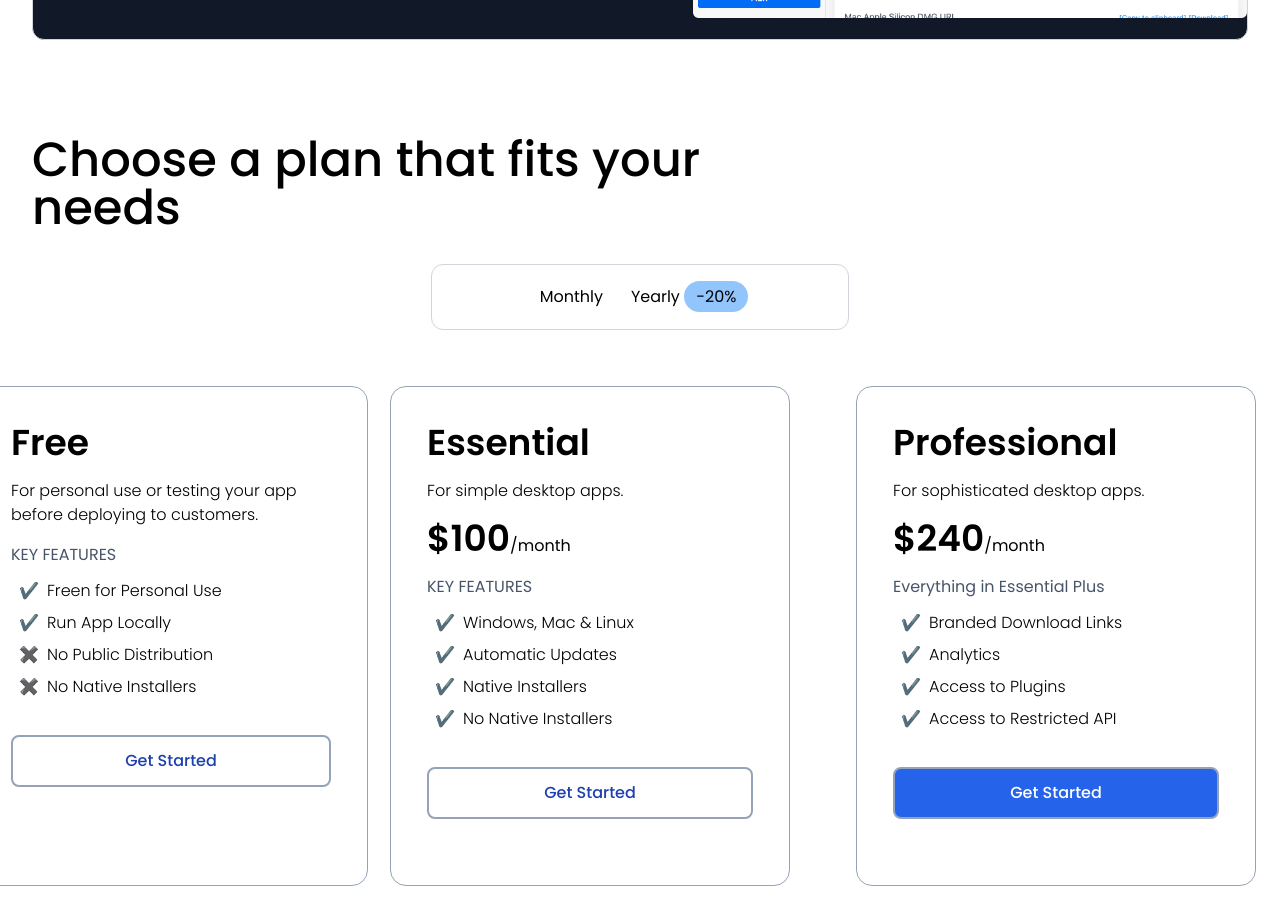
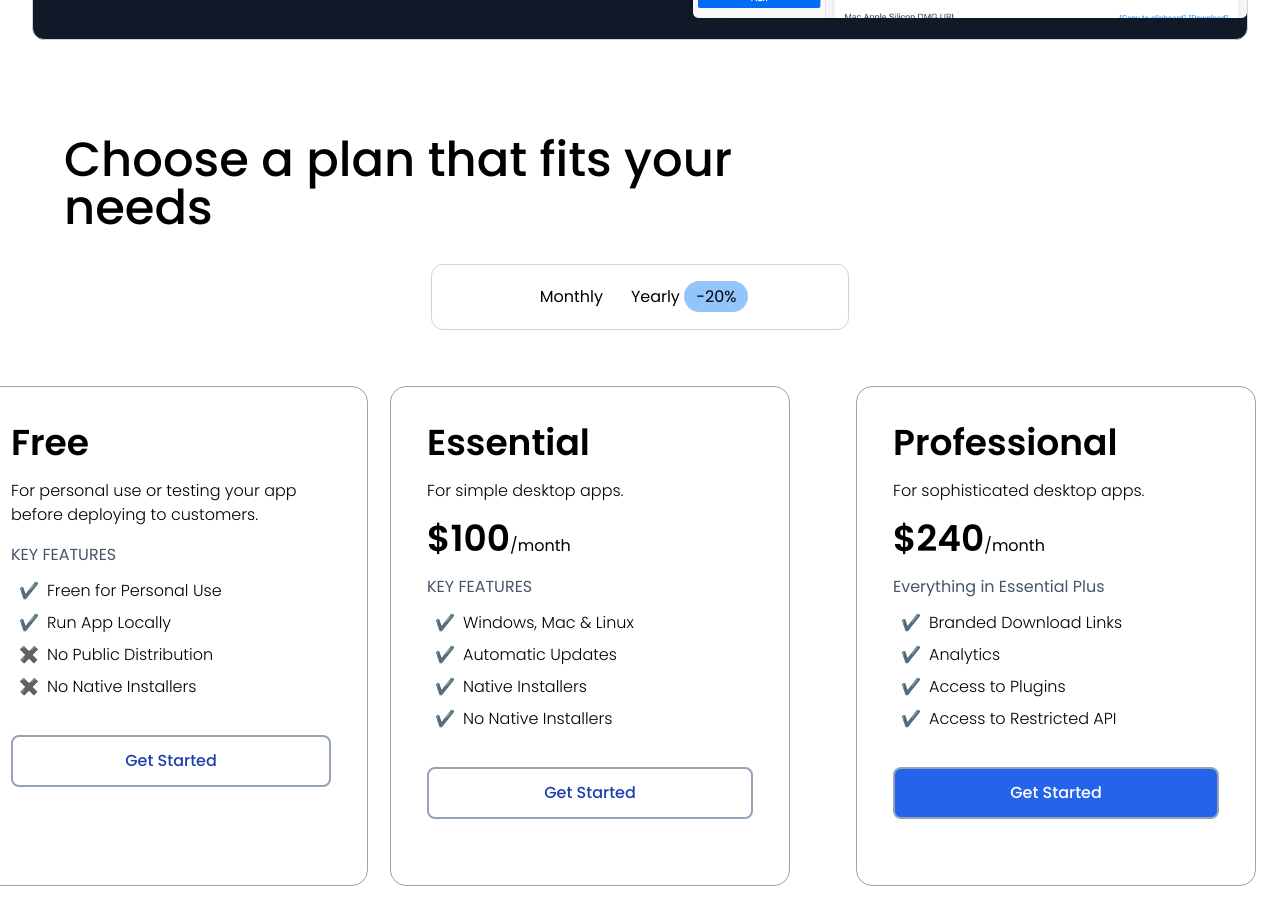
Before and after one commit to rajyadav63/ToDesktop, a React (Vite) app: page / in a window 1280 px wide. Shown: the part 5500-6416 px from the top of the page. Built offline with nearby package versions, Linux system fonts and the light colour scheme.

Commit message:
app jsx updated

```diff
--- a/src/App.jsx
+++ b/src/App.jsx
@@ -34,7 +34,7 @@ function App() {
       <h1 className='text-5xl font-medium lg:font-semibold m-[20px] lg:ml-[100px] mt-[40px]'>Customer Stories</h1>
       <CustomerStories />
       <DownloadBuilder />
-      <h1 className='max-w-[500px] lg:max-w-[700px]  text-5xl font-medium m-8 mt-24'>Choose a plan that fits your needs</h1>
+      <h1 className='max-w-[500px] lg:max-w-[700px]  text-5xl font-medium m-8 mt-24 lg:ml-16'>Choose a plan that fits your needs</h1>
       <Pricing />
       <SupportCard />
       <h1 className='text-3xl lg:text-5xl text-center font-semibold lg:font-bold m-[20px] lg:ml-[100px] mt-[40px]'>Frequently Asked Questions</h1>
```
